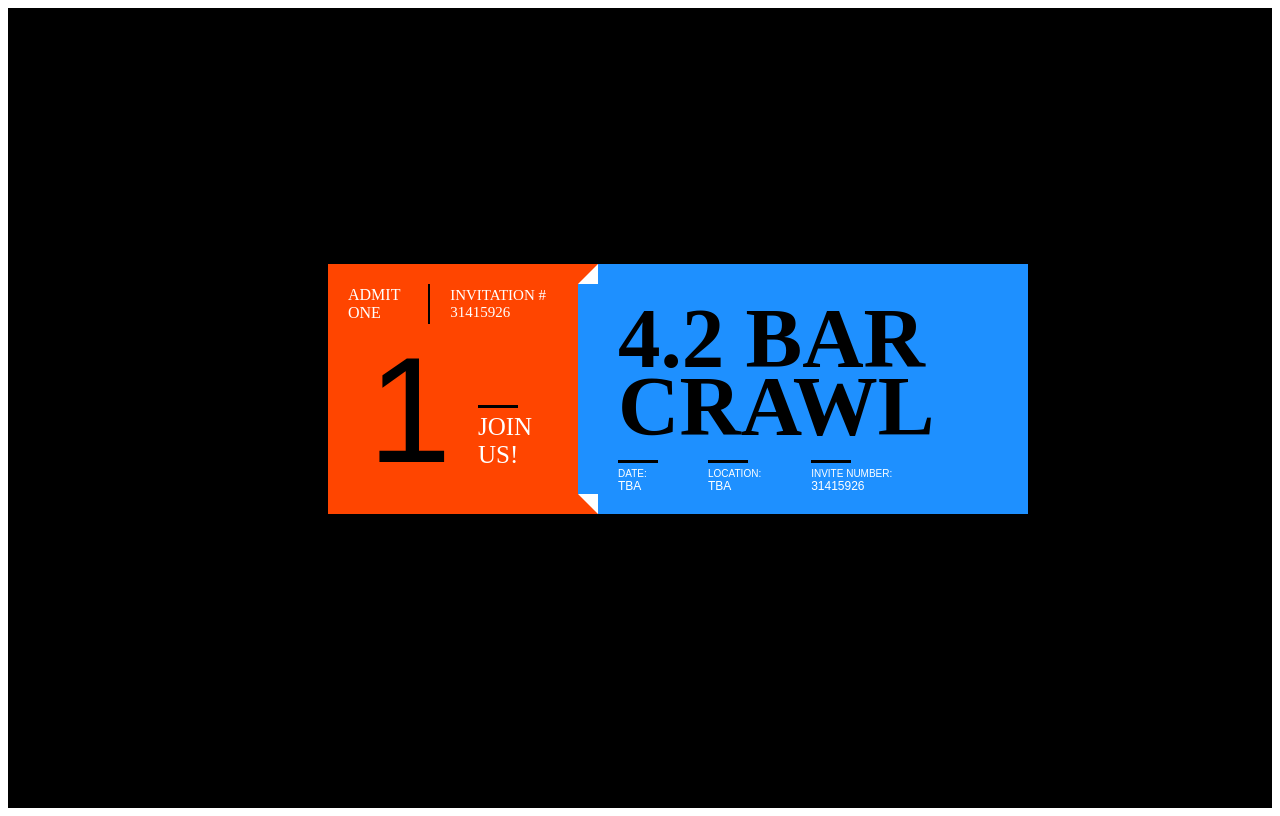
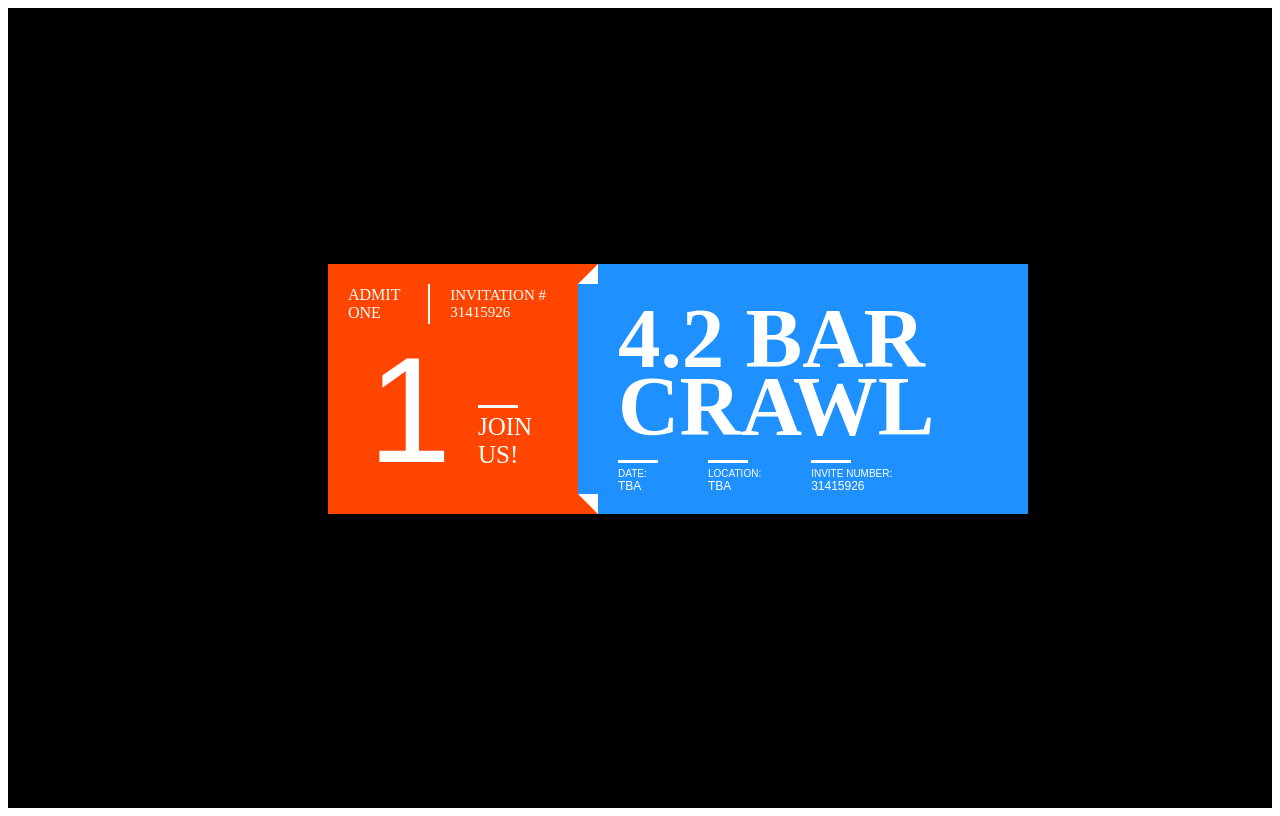
Before and after one commit to Xcuello/4.2BarCrawlFlyer, an Angular app: page / in a window 1280 px wide. Built offline with nearby package versions, Linux system fonts and the light colour scheme.

Commit message:
new changes

```diff
--- a/package.json
+++ b/package.json
@@ -48,5 +48,5 @@
     "protractor": "~5.4.0",
     "ts-node": "~7.0.0",
     "tslint": "~5.11.0"
-    }
+  }
 }
--- a/src/app/app.component.css
+++ b/src/app/app.component.css
@@ -63,7 +63,7 @@ html{
 }
 .stub .top .line {
   display: block;
-  background: black;
+  background: white;
   height: 40px;
   width: 3px;
   margin: 0 20px;
@@ -78,7 +78,7 @@ html{
   position: absolute;
   left: 40px;
   font-size: 150px;
-  color: black;
+  color: white;
 }
 .stub .invite {
   position: absolute;
@@ -91,7 +91,7 @@ html{
 }
 .stub .invite:before {
   content: '';
-  background: black;
+  background: white;
   display: block;
   width: 40px;
   height: 3px;
@@ -127,13 +127,13 @@ html{
   font-family: Copperplate;
   font-weight: 900;
   line-height: 0.8em;
-  color: black;
+  color: white;
 }
 .check .number {
   position: absolute;
   top: 50px;
   right: 50px;
-  color: black;
+  color: white;
   font-size: 40px;
 }
 .check .info {
@@ -149,7 +149,7 @@ html{
 }
 .check .info section:before {
   content: '';
-  background: black;
+  background: white;
   display: block;
   width: 40px;
   height: 3px;
--- a/src/app/app.component.ts
+++ b/src/app/app.component.ts
@@ -6,5 +6,5 @@ import { Component } from '@angular/core';
   styleUrls: ['./app.component.css']
 })
 export class AppComponent {
-  title = 'flyer2';
+  title = '4.2BarCrawlFlyer';
 }
```
Also changed, not shown: 1 other file (tests, documents, lock files or other folders).
